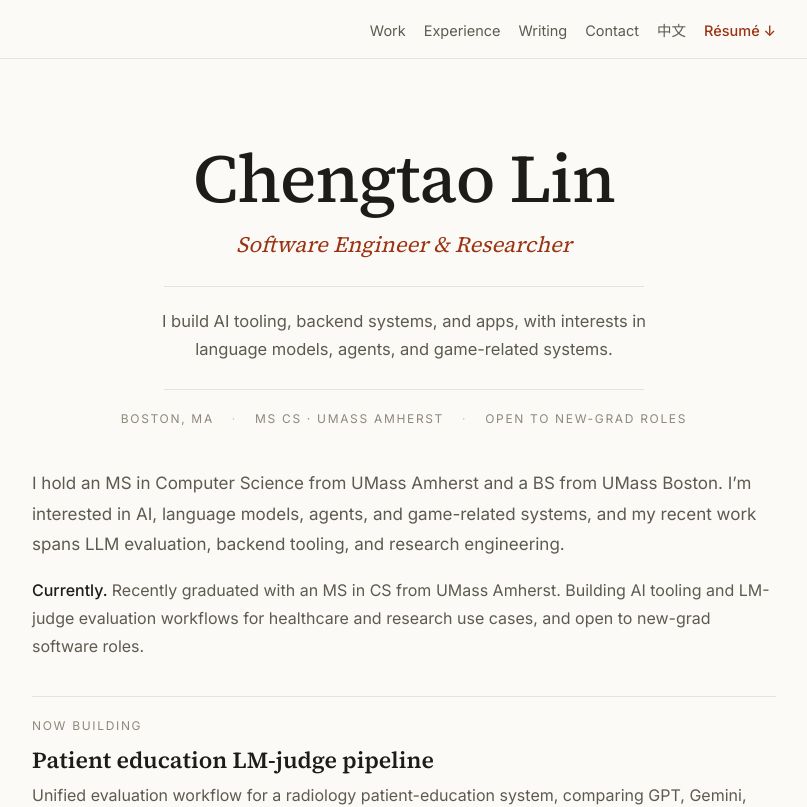
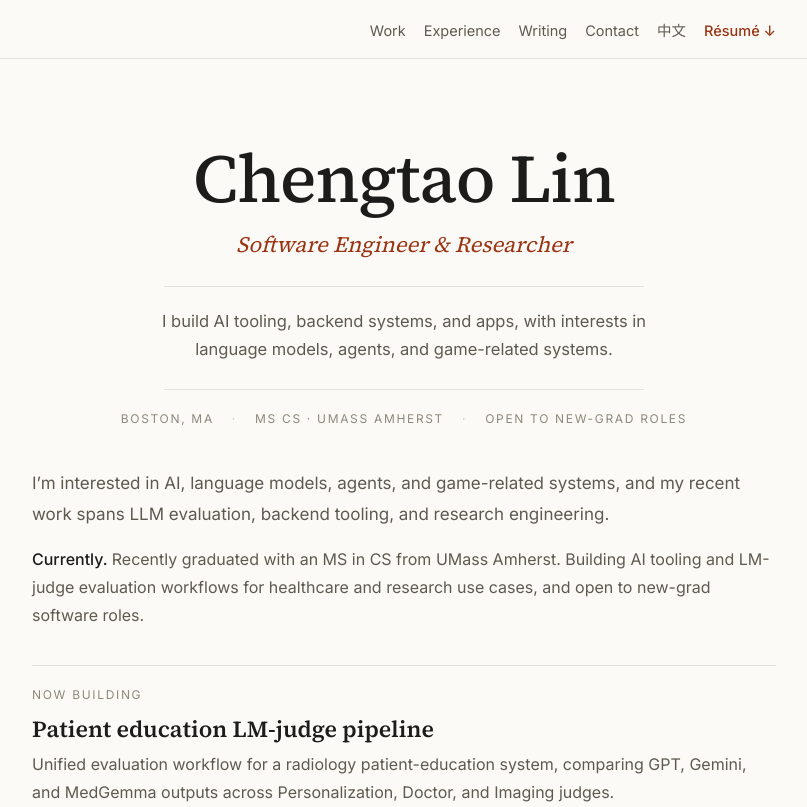
Before and after one commit to TaoLyn838/Me, a React (Vite) app in the folder chengtaolin/: page / in a window 1280 px wide. Shown: the top 807 px of the page, without its empty margins (236-1043 px from the left). Built offline with nearby package versions, Linux system fonts and the light colour scheme.

Commit message:
docs: tighten portfolio bio copy

```diff
--- a/chengtaolin/src/data/content.js
+++ b/chengtaolin/src/data/content.js
@@ -13,7 +13,7 @@ export const copy = {
       'Recently graduated with an MS in CS from UMass Amherst. Building AI tooling and LM-judge evaluation workflows for healthcare and research use cases, and open to new-grad software roles.',
     bio: 'I build AI tooling, backend systems, and apps, with interests in language models, agents, and game-related systems.',
     bioLong:
-      'I hold an MS in Computer Science from UMass Amherst and a BS from UMass Boston. I’m interested in AI, language models, agents, and game-related systems, and my recent work spans LLM evaluation, backend tooling, and research engineering.',
+      'I’m interested in AI, language models, agents, and game-related systems, and my recent work spans LLM evaluation, backend tooling, and research engineering.',
     sections: {
       work: 'Selected work',
       experience: 'Experience',
@@ -55,7 +55,7 @@ export const copy = {
     nowLine: '现状：已从 UMass Amherst 获得计算机科学硕士学位；主要在做 AI 工具与 LM-judge 评测流程，聚焦医疗与研究场景，目前正在寻找应届生岗位。',
     bio: '主要做 AI 工具、后端系统和应用开发，关注语言模型、Agent 和游戏相关系统。',
     bioLong:
-      '我本科毕业于 UMass Boston，并在 UMass Amherst 获得计算机科学硕士学位。我对 AI、语言模型、Agent 和游戏相关系统感兴趣，近期主要在做 LLM 评测、后端工具和研究工程。',
+      '我对 AI、语言模型、Agent 和游戏相关系统感兴趣，近期主要在做 LLM 评测、后端工具和研究工程。',
     sections: {
       work: '精选作品',
       experience: '工作经历',
```
